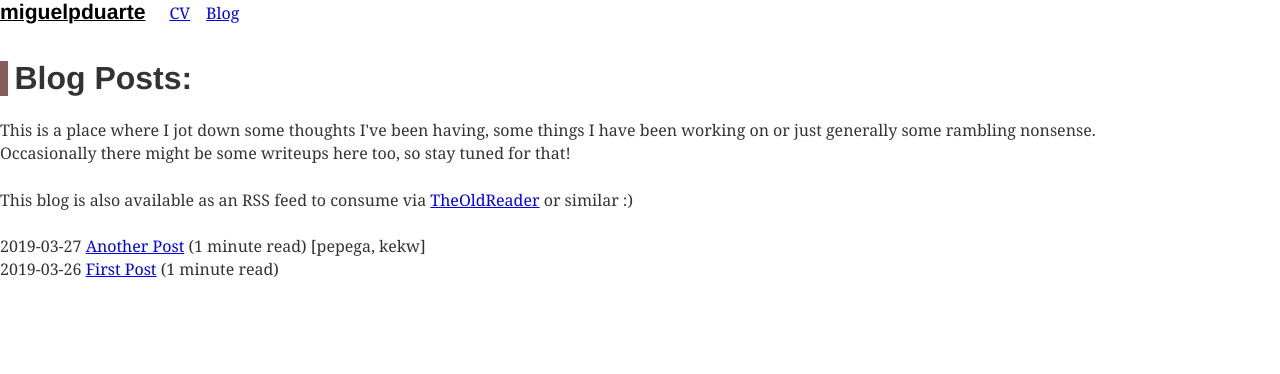
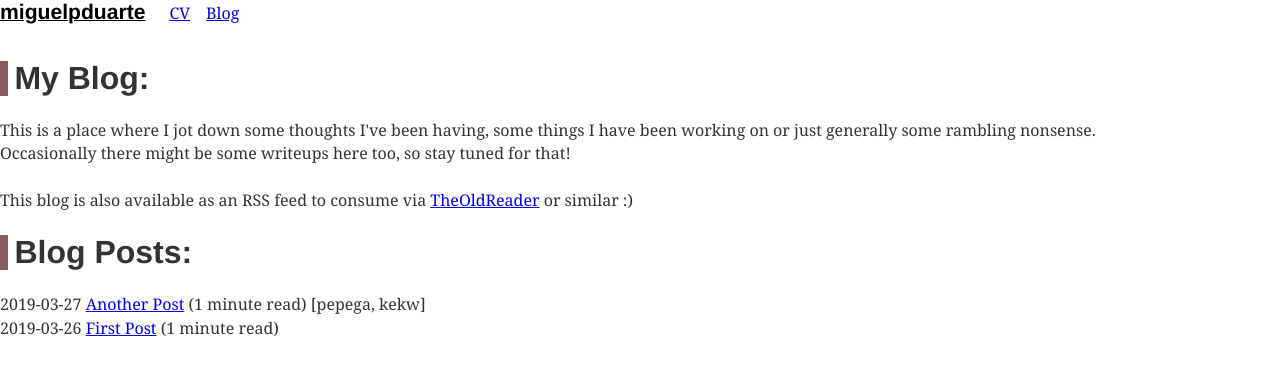
Before and after one commit to miguelpduarte/personal-website, a Gatsby site: page /blog in a window 1280 px wide. Built offline with nearby package versions, Linux system fonts and the light colour scheme; Gatsby itself is replaced by a stand-in of ours; some packages are replaced by stand-ins of ours.

Commit message:
Update blog titles

```diff
--- a/src/pages/blog.jsx
+++ b/src/pages/blog.jsx
@@ -7,7 +7,7 @@ import cvStyles from "../components/cv/cv.module.css";
 
 export default ({ data }) => (
     <Layout>
-        <h1 className={cvStyles.section}>Blog Posts:</h1>
+        <h1 className={cvStyles.section}>My Blog:</h1>
         <p>
             This is a place where I jot down some thoughts I&apos;ve been having,
             some things I have been working on or just generally some rambling nonsense.
@@ -15,6 +15,7 @@ export default ({ data }) => (
             Occasionally there might be some writeups here too, so stay tuned for that!
         </p>
         <p>This blog is also available as an RSS feed to consume via <a href="https://theoldreader.com">TheOldReader</a> or similar :)</p>
+        <h1 className={cvStyles.section}>Blog Posts:</h1>
         <ol style={{ padding: 0, margin: 0 }}>
             {data.allMarkdownRemark.edges.map(({ node }) => (
                 <li style={{ listStyleType: "none", padding: 0, margin: 0 }} key={node.id}>
```
